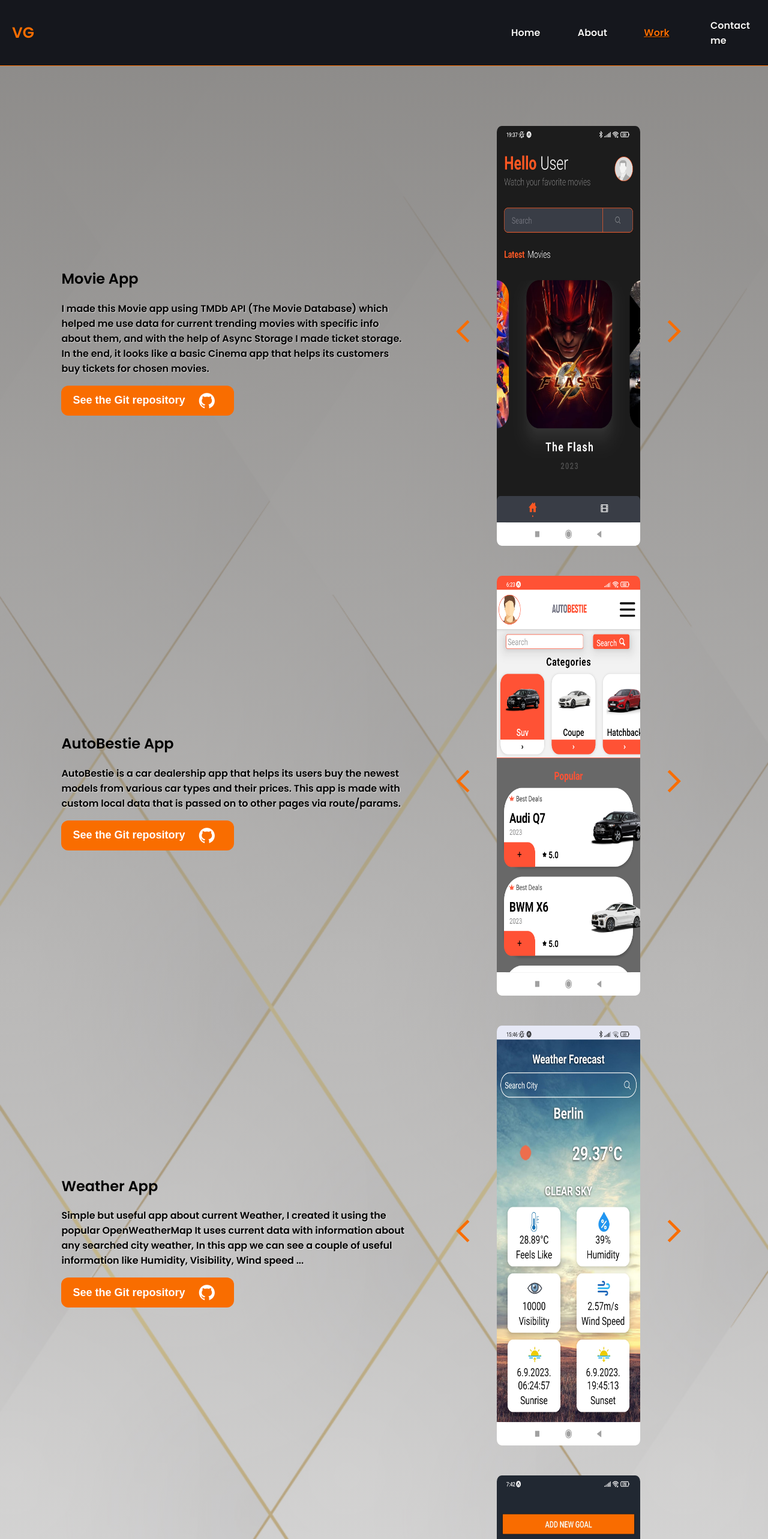
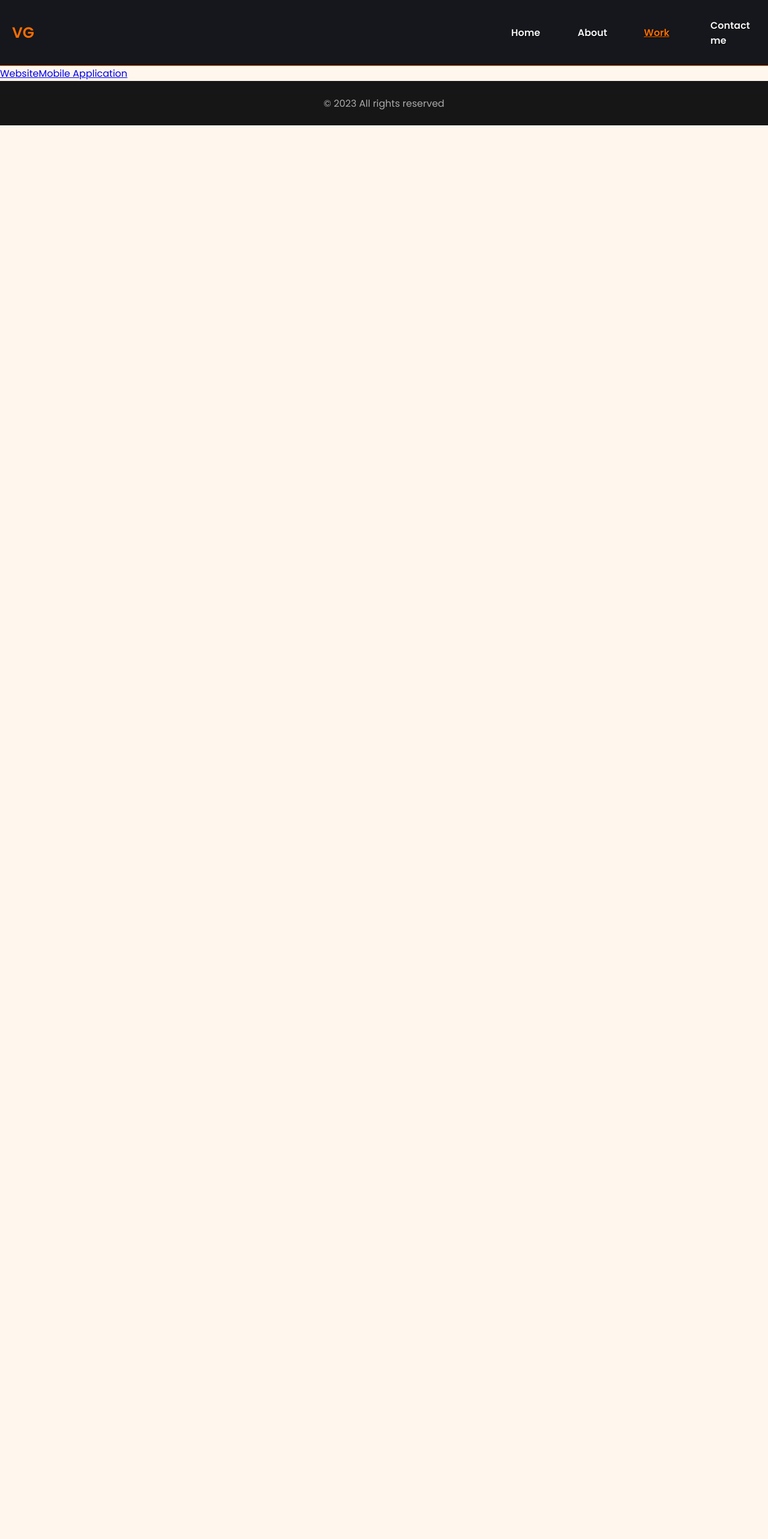
Before and after one commit to VladimirGlumac/Portfolio, a React (Vite) app: page /work in a window 1280 px wide. Shown: the top 2566 px of the page at 60% size. After the commit the page ends 800 px from the top, so only its background shows below. Built offline with nearby package versions, Linux system fonts and the light colour scheme.

Commit message:
Update Work.jsx

```diff
--- a/src/pages/Work.jsx
+++ b/src/pages/Work.jsx
@@ -1,236 +1,24 @@
-import React, { useRef, useState } from "react"
-import { Link } from "react-router-dom"
-import AnimatedPage from "../components/AnimatedPage"
-import { MdArrowBackIosNew, MdArrowForwardIos } from "react-icons/md"
-import { AiFillGithub } from "react-icons/ai"
-
-import WeatherImage1 from "./WeatherAppImg/WeatherApp1.jpg"
-import WeatherImage2 from "./WeatherAppImg/WeatherApp2.jpg"
-import WeatherImage3 from "./WeatherAppImg/WeatherApp3.jpg"
-import WeatherImage4 from "./WeatherAppImg/WeatherApp4.png"
-
-import AutoBestieImg1 from "./AutoBestieImg/AutoBestie1.png"
-import AutoBestieImg2 from "./AutoBestieImg/AutoBestie2.jpg"
-import AutoBestieImg3 from "./AutoBestieImg/AutoBestie3.jpg"
-import AutoBestieImg4 from "./AutoBestieImg/AutoBestie4.jpg"
-import AutoBestieImg5 from "./AutoBestieImg/AutoBestie5.jpg"
-import AutoBestieImg6 from "./AutoBestieImg/AutoBestie6.jpg"
-
-import MovieAppImg1 from "./MovieAppImg/MovieApp1.jpg"
-import MovieAppImg2 from "./MovieAppImg/MovieApp2.jpg"
-import MovieAppImg3 from "./MovieAppImg/MovieApp3.jpg"
-import MovieAppImg4 from "./MovieAppImg/MovieApp4.jpg"
-import MovieAppImg5 from "./MovieAppImg/MovieApp5.jpg"
-import MovieAppImg6 from "./MovieAppImg/MovieApp6.jpg"
-import MovieAppImg7 from "./MovieAppImg/MovieApp7.jpg"
-
-import GoalAppImg1 from "./GoalAppImg/GoalApp1.jpg"
-import GoalAppImg2 from "./GoalAppImg/GoalApp2.jpg"
-import GoalAppImg3 from "./GoalAppImg/GoalApp3.jpg"
-import GoalAppImg4 from "./GoalAppImg/GoalApp4.jpg"
-import GoalAppImg5 from "./GoalAppImg/GoalApp5.jpg"
-
-function WeatherAppSlider() {
-  let imageContainerRef = useRef(null)
-  const images = [
-    WeatherImage1,
-    WeatherImage2,
-    WeatherImage3,
-    WeatherImage4
-  ]
-  const prev = () => {
-    if (imageContainerRef.current) {
-      imageContainerRef.current.scrollLeft -= 200;
-    }
-  };
-
-  const next = () => {
-    if (imageContainerRef.current) {
-      imageContainerRef.current.scrollLeft += 200;
-    }
-  };
-  return (
-    <div className="content">
-      <div className="prev" onClick={prev}> <MdArrowBackIosNew /></div>
-      <div className="slide-panel" ref={imageContainerRef}>{images.map((image, index) => { return (<img src={image} key={index} className="slider-img" />) })}</div>
-      <div className="next" onClick={next}><MdArrowForwardIos /></div>
-    </div>
-  )
-}
-function MovieAppSlider() {
-  let imageContainerRef = useRef(null)
-  const images = [
-    MovieAppImg1,
-    MovieAppImg2,
-    MovieAppImg3,
-    MovieAppImg4,
-    MovieAppImg5,
-    MovieAppImg6,
-    MovieAppImg7,
-  ]
-  const prev = () => {
-    if (imageContainerRef.current) {
-      imageContainerRef.current.scrollLeft -= 200;
-    }
-  };
-
-  const next = () => {
-    if (imageContainerRef.current) {
-      imageContainerRef.current.scrollLeft += 200;
-    }
-  };
-  return (
-    <div className="content">
-      <div className="prev" onClick={prev}> <MdArrowBackIosNew /></div>
-      <div className="slide-panel" ref={imageContainerRef}>{images.map((image, index) => { return (<img src={image} key={index} className="slider-img" />) })}</div>
-      <div className="next" onClick={next}><MdArrowForwardIos /></div>
-    </div>
-  )
-}
-function AutoBestieSlider() {
-  let imageContainerRef = useRef(null)
-  const images = [
-    AutoBestieImg1,
-    AutoBestieImg2,
-    AutoBestieImg3,
-    AutoBestieImg4,
-    AutoBestieImg5,
-    AutoBestieImg6,
-  ]
-  const prev = () => {
-    if (imageContainerRef.current) {
-      imageContainerRef.current.scrollLeft -= 200;
-    }
-  };
-
-  const next = () => {
-    if (imageContainerRef.current) {
-      imageContainerRef.current.scrollLeft += 200;
-    }
-  };
-  return (
-    <div className="content">
-      <div className="prev" onClick={prev}> <MdArrowBackIosNew /></div>
-      <div className="slide-panel" ref={imageContainerRef}>{images.map((image, index) => { return (<img src={image} key={index} className="slider-img" />) })}</div>
-      <div className="next" onClick={next}><MdArrowForwardIos /></div>
-    </div>
-  )
-}
-
-function GoalAppSlider() {
-  let imageContainerRef = useRef(null)
-  const images = [
-    GoalAppImg1,
-    GoalAppImg2,
-    GoalAppImg3,
-    GoalAppImg4,
-    GoalAppImg5,
-  ]
-  const prev = () => {
-    if (imageContainerRef.current) {
-      imageContainerRef.current.scrollLeft -= 200;
-    }
-  };
-
-  const next = () => {
-    if (imageContainerRef.current) {
-      imageContainerRef.current.scrollLeft += 200;
-    }
-  };
-  return (
-    <div className="content">
-      <div className="prev" onClick={prev}> <MdArrowBackIosNew /></div>
-      <div className="slide-panel" ref={imageContainerRef}>{images.map((image, index) => { return (<img src={image} key={index} className="slider-img" />) })}</div>
-      <div className="next" onClick={next}><MdArrowForwardIos /></div>
-    </div>
-  )
-}
-
-
+import React from 'react';
+import { Link, Outlet, useLocation } from 'react-router-dom';
 
 export default function Work() {
+    const location = useLocation();
 
+    const isActive = (pathname) => {
+        return location.pathname === pathname ? 'active' : '';
+    };
 
-  return (
-    <AnimatedPage>
-      <div className="Work-container">
-        <div className="project-container">
-          <div className="work-text-div">
-            <h2>Movie App</h2>
-            <p className="text-container">I made this Movie app using TMDb API (The Movie Database) which helped me use data for current trending movies with specific info about them, and with the help of Async Storage I made ticket storage. In the end, it looks like a basic Cinema app that helps its customers buy tickets for chosen movies.
-            </p>
-            <Link className="work-link-project" to="https://github.com/VladimirGlumac/MovieTicketApp.git">
-              <button type="button" className="project-button">
-                See the Git repository
-                <AiFillGithub className="work-git-icon" />
-              </button>
-            </Link>
-          </div>
-          <div className="work-image-container">
-
-            <MovieAppSlider />
-
-          </div>
+    return (
+        <div>
+            <div className='work-links'>
+                <Link to="/work" className={isActive('/work')}>
+                    Website
+                </Link>
+                <Link to="/work/mobile" className={isActive('/work/mobile')}>
+                    Mobile Application
+                </Link>
+            </div>
+            <Outlet />
         </div>
-
-        <div className="project-container">
-          <div className="work-text-div">
-            <h2>AutoBestie App</h2>
-            <p className="text-container">AutoBestie is a car dealership app that helps its users buy the newest models from various car types and their prices. This app is made with custom local data that is passed on to other pages via route/params.
-            </p>
-            <Link className="work-link-project" to="https://github.com/VladimirGlumac/AutoBestieApp.git">
-              <button type="button" className="project-button">
-                See the Git repository
-                <AiFillGithub className="work-git-icon" />
-              </button>
-            </Link>
-          </div>
-          <div className="work-image-container">
-
-            <AutoBestieSlider />
-
-          </div>
-        </div>
-        <div className="project-container">
-          <div className="work-text-div">
-            <h2>Weather App</h2>
-            <p className="text-container">Simple but useful app about current Weather, I created it using the popular OpenWeatherMap It uses current data with information about any searched city weather, In this app we can see a couple of useful information like Humidity, Visibility, Wind speed ...
-            </p>
-            <Link className="work-link-project" to="https://github.com/VladimirGlumac/WeatherApp.git">
-              <button type="button" className="project-button">
-                See the Git repository
-                <AiFillGithub className="work-git-icon" />
-              </button>
-            </Link>
-          </div>
-          <div className="work-image-container">
-
-            <WeatherAppSlider />
-
-          </div>
-        </div>
-        <div className="project-container">
-          <div className="work-text-div">
-            <h2>Goal App</h2>
-            <p className="text-container">Goal app is an app with the simple idea of memorizing and reminding us of our Goals with the ability to add new ones to the list as well as delete fulfilled ones.
-            </p>
-            <Link className="work-link-project" to="https://github.com/VladimirGlumac/SetGoalApp.git">
-              <button type="button" className="project-button">
-
-                See the Git repository
-                <AiFillGithub className="work-git-icon" />
-              </button>
-            </Link>
-          </div>
-          <div className="work-image-container">
-
-            <GoalAppSlider />
-
-          </div>
-        </div>
-
-
-      </div>
-    </AnimatedPage>
-  )
-};
+    );
+}
```
